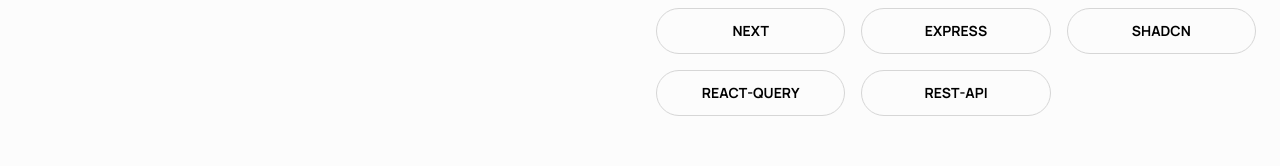
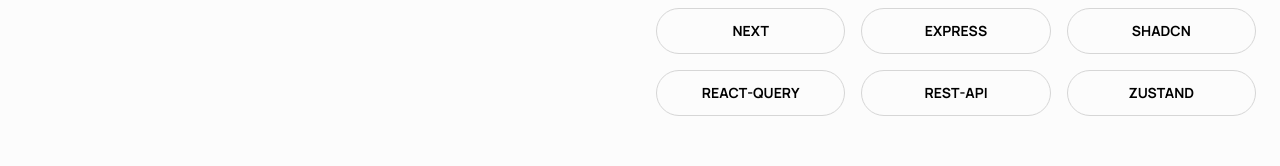
Before and after one commit to Abid-Khan12/portfolio, a Next.js app: page /about in a window 1280 px wide. Shown: the part 893-1059 px from the top of the page. Built offline with nearby package versions, Linux system fonts and the light colour scheme; no server answers.

Commit message:
feat: add zustand to skills array in CapabilitiesSection

```diff
--- a/src/components/sections/about/capabilities-section.tsx
+++ b/src/components/sections/about/capabilities-section.tsx
@@ -10,6 +10,7 @@
    "shadcn",
    "react-query",
    "rest-api",
+   "zustand",
 ] as const;
 
 const CapabilitiesSection = () => {
```
